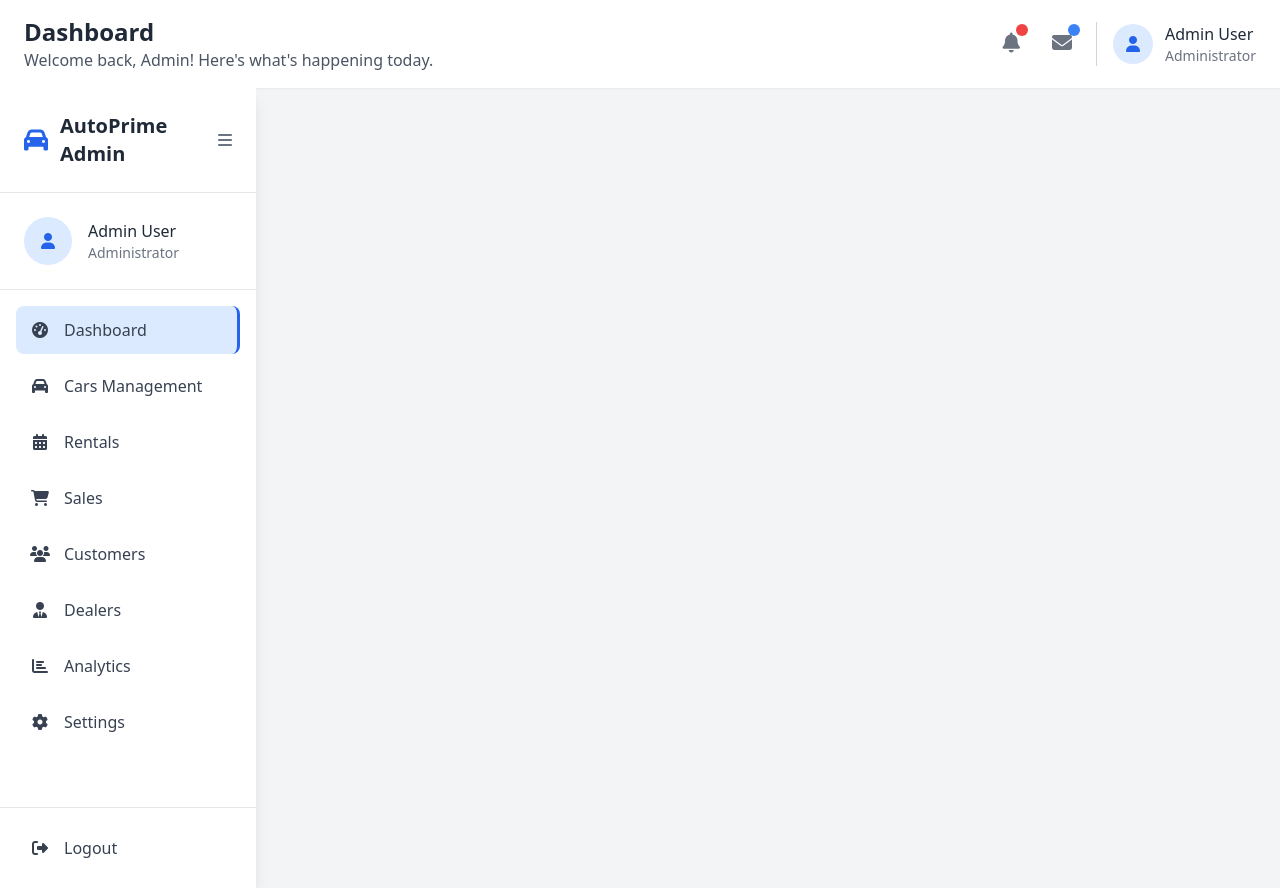
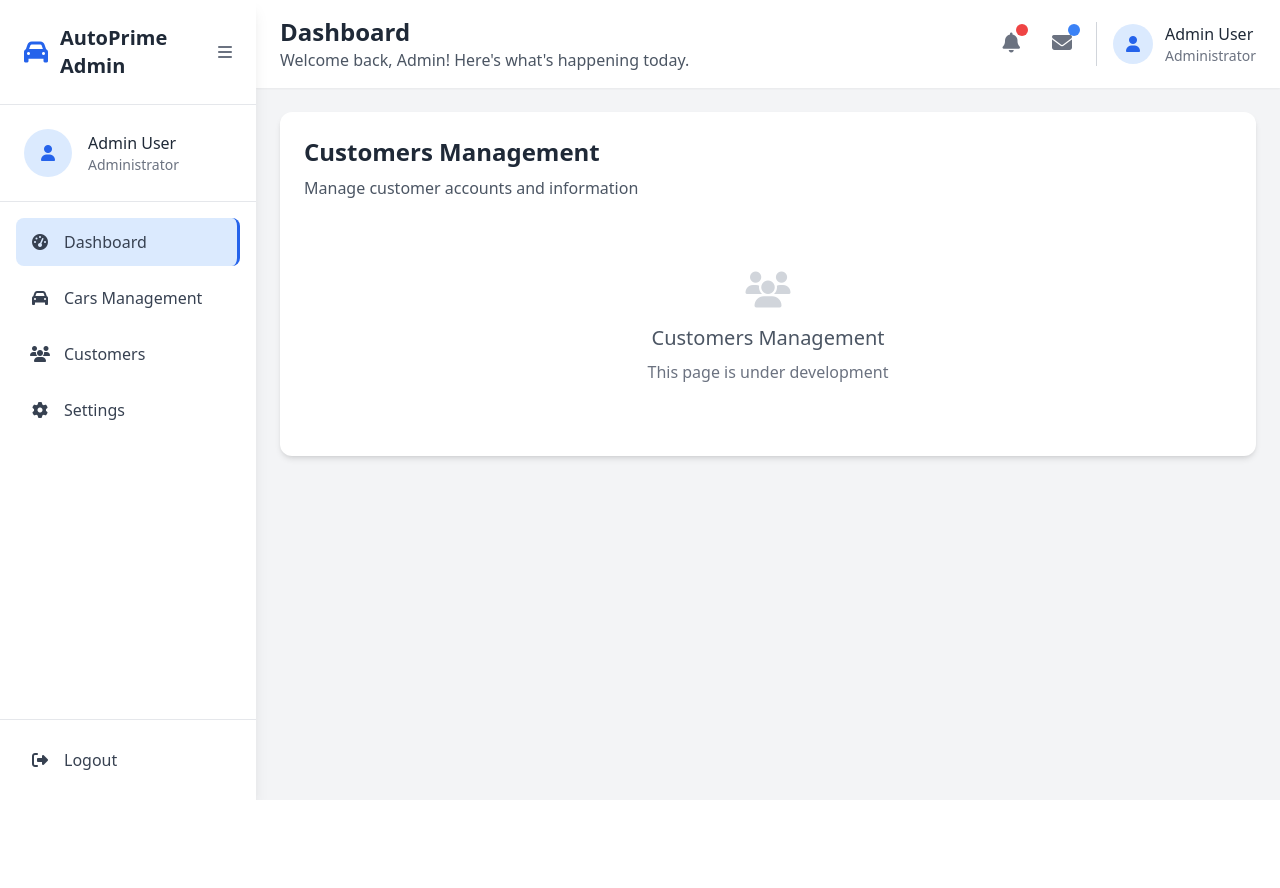
Before and after one commit to C-Elgol/carsales, a Django app: page /administration/customer in a window 1280 px wide. After the commit the page ends 800 px from the top, so only its background shows below. Run offline with Django 5.2, Linux system fonts and the light colour scheme; some libraries are stand-ins or nearby versions.

Commit message:
fix added templates

```diff
--- a/carsales/templates/publics/admin/base.html
+++ b/carsales/templates/publics/admin/base.html
@@ -7,7 +7,7 @@
 
 <body class="bg-gray-100">
 
-    {% include 'publics/admin/includes/_navbar.html' %}
+
     <!-- Admin Dashboard Layout -->
     <div class="flex h-screen">
 
@@ -15,7 +15,7 @@
 
         <!-- Main Content -->
         <div class="main-content flex-1 flex flex-col overflow-hidden lg:ml-0">
-
+            {% include 'publics/admin/includes/_navbar.html' %}
             <!-- Dashboard Content -->
             <main class="flex-1 overflow-y-auto p-4 lg:p-6">
                 {% block admin_content %}
@@ -74,7 +74,7 @@
             document.querySelector('.sidebar').classList.add('mobile-open');
         });
 
-        document.getElementById('close-sidebar').addEventListener('click', function() {
+        {% comment %} document.getElementById('close-sidebar').addEventListener('click', function() {
             document.querySelector('.sidebar').classList.remove('mobile-open');
         });
 
@@ -103,7 +103,7 @@
                     document.querySelector('.sidebar').classList.remove('mobile-open');
                 }
             });
-        });
+        }); {% endcomment %}
 
         // Initialize charts
         document.addEventListener('DOMContentLoaded', function() {
--- a/carsales/templates/publics/admin/car_management/car_management.html
+++ b/carsales/templates/publics/admin/car_management/car_management.html
@@ -5,7 +5,7 @@
 {% block admin_content %}
 
 <!-- Cars Management Page -->
-                <div id="cars" class="page">
+                <div id="cars" class="page active">
                     <div class="bg-white rounded-xl shadow-md p-4 lg:p-6">
                         <div class="flex flex-col lg:flex-row justify-between items-start lg:items-center mb-6 gap-4">
                             <div>
--- a/carsales/templates/publics/admin/customers_management/customers.html
+++ b/carsales/templates/publics/admin/customers_management/customers.html
@@ -5,7 +5,7 @@
 {% block admin_content %}
 
 <!-- Customers Page -->
-                <div id="customers" class="page">
+                <div id="customers" class="page active">
                     <div class="bg-white rounded-xl shadow-md p-6">
                         <h2 class="text-2xl font-bold text-gray-800 mb-2">Customers Management</h2>
                         <p class="text-gray-600 mb-6">Manage customer accounts and information</p>
--- a/carsales/templates/publics/admin/includes/_sidebar.html
+++ b/carsales/templates/publics/admin/includes/_sidebar.html
@@ -41,33 +41,9 @@
                         </a>
                     </li>
                     <li>
-                        <a href="{% url 'administration:customer' %}" class="menu-item flex items-center p-3 text-gray-700 rounded-lg hover:bg-blue-50" data-page="rentals">
-                            <i class="fas fa-calendar-alt w-6 text-center"></i>
-                            <span class="sidebar-text ml-3 font-medium">Rentals</span>
-                        </a>
-                    </li>
-                    <li>
-                        <a href="#" class="menu-item flex items-center p-3 text-gray-700 rounded-lg hover:bg-blue-50" data-page="sales">
-                            <i class="fas fa-shopping-cart w-6 text-center"></i>
-                            <span class="sidebar-text ml-3 font-medium">Sales</span>
-                        </a>
-                    </li>
-                    <li>
                         <a href="{% url 'administration:customer' %}" class="menu-item flex items-center p-3 text-gray-700 rounded-lg hover:bg-blue-50" data-page="customers">
                             <i class="fas fa-users w-6 text-center"></i>
                             <span class="sidebar-text ml-3 font-medium">Customers</span>
-                        </a>
-                    </li>
-                    <li>
-                        <a href="#" class="menu-item flex items-center p-3 text-gray-700 rounded-lg hover:bg-blue-50" data-page="dealers">
-                            <i class="fas fa-user-tie w-6 text-center"></i>
-                            <span class="sidebar-text ml-3 font-medium">Dealers</span>
-                        </a>
-                    </li>
-                    <li>
-                        <a href="#" class="menu-item flex items-center p-3 text-gray-700 rounded-lg hover:bg-blue-50" data-page="analytics">
-                            <i class="fas fa-chart-bar w-6 text-center"></i>
-                            <span class="sidebar-text ml-3 font-medium">Analytics</span>
                         </a>
                     </li>
                     <li>
--- a/carsales/templates/publics/admin/settings/settings.html
+++ b/carsales/templates/publics/admin/settings/settings.html
@@ -5,7 +5,7 @@
 {% block admin_content %}
 
                 <!-- Settings Page -->
-                <div id="settings" class="page">
+                <div id="settings" class="page active">
                     <div class="bg-white rounded-xl shadow-md p-6">
                         <h2 class="text-2xl font-bold text-gray-800 mb-2">System Settings</h2>
                         <p class="text-gray-600 mb-6">Configure system preferences and options</p>
```
